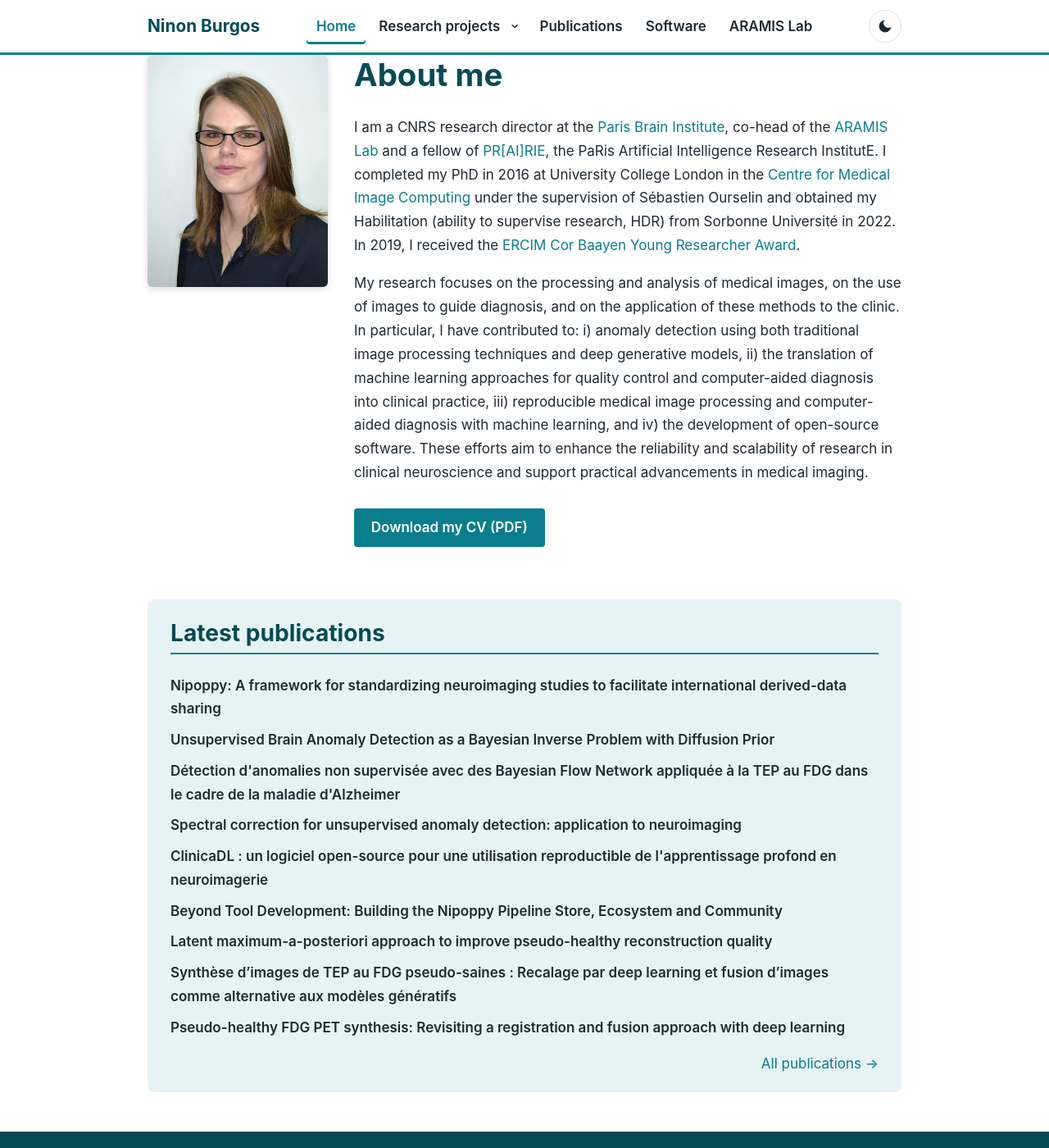
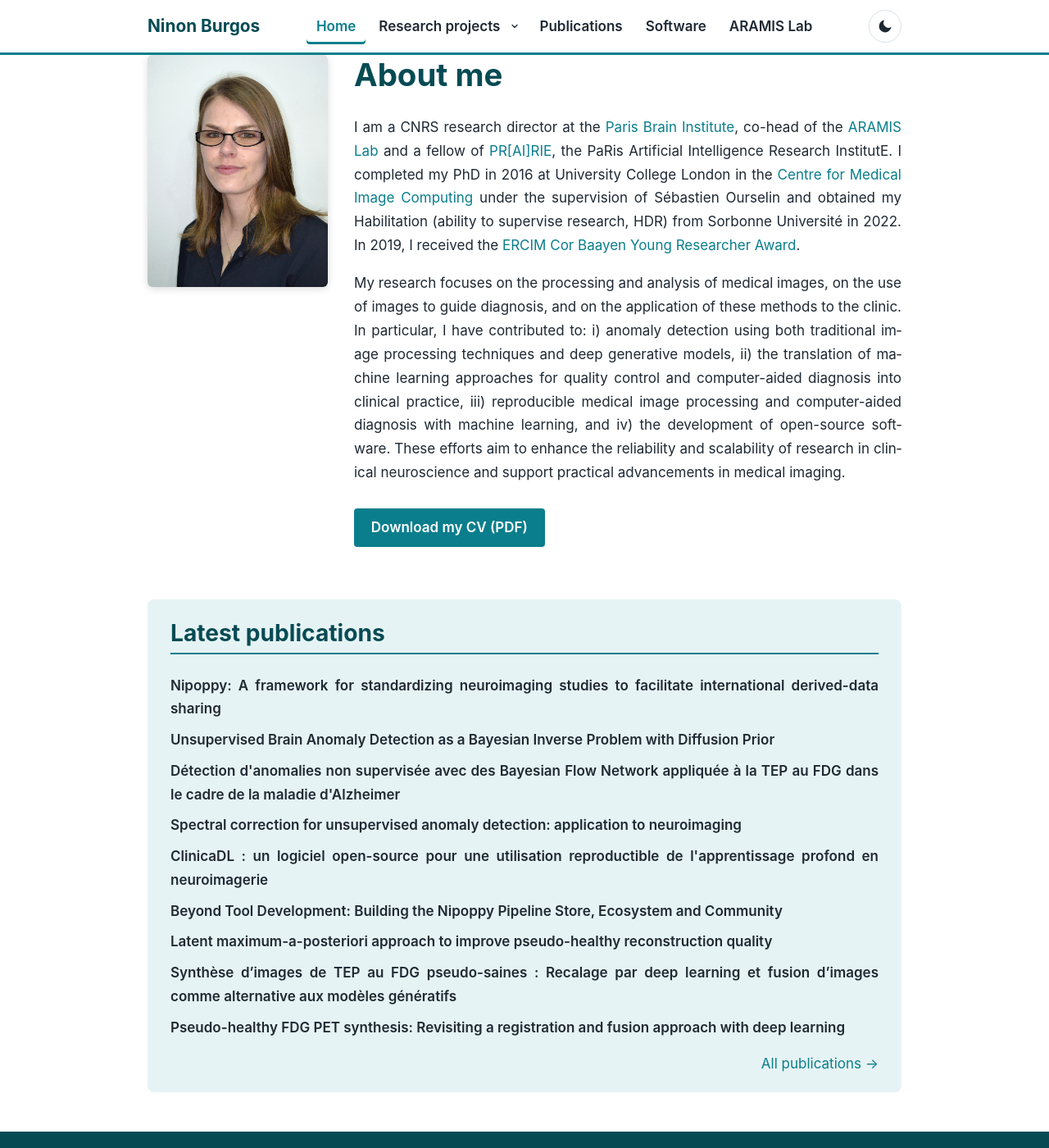
Before and after one commit to nburgos/nburgos.github.io, a Jekyll site: the page built from index.md, in a window 1280 px wide and 1400 px high. Shown: the whole window at 82% size. Built offline with Jekyll 4.4.1, drawn with Linux system fonts in a browser that asks for light colours.

Commit message:
Justify body text (with hyphenation), keep UI elements left-aligned

```diff
--- a/_sass/_base.scss
+++ b/_sass/_base.scss
@@ -15,6 +15,9 @@ body {
   color: var(--text);
   background: var(--bg);
   transition: background-color 0.25s ease, color 0.25s ease;
+  text-align: justify;
+  hyphens: auto;
+  -webkit-hyphens: auto;
 }
 
 @media (prefers-reduced-motion: reduce) {
@@ -108,6 +111,17 @@ blockquote {
   border-radius: 0 4px 4px 0;
 }
 
+// Keep UI elements left-aligned despite body-wide justification
+.site-header,
+.site-footer,
+.pub-links,
+.pub-meta,
+.latest-pubs-more,
+figure,
+figcaption {
+  text-align: left;
+}
+
 table {
   border-collapse: collapse;
   width: 100%;
```
